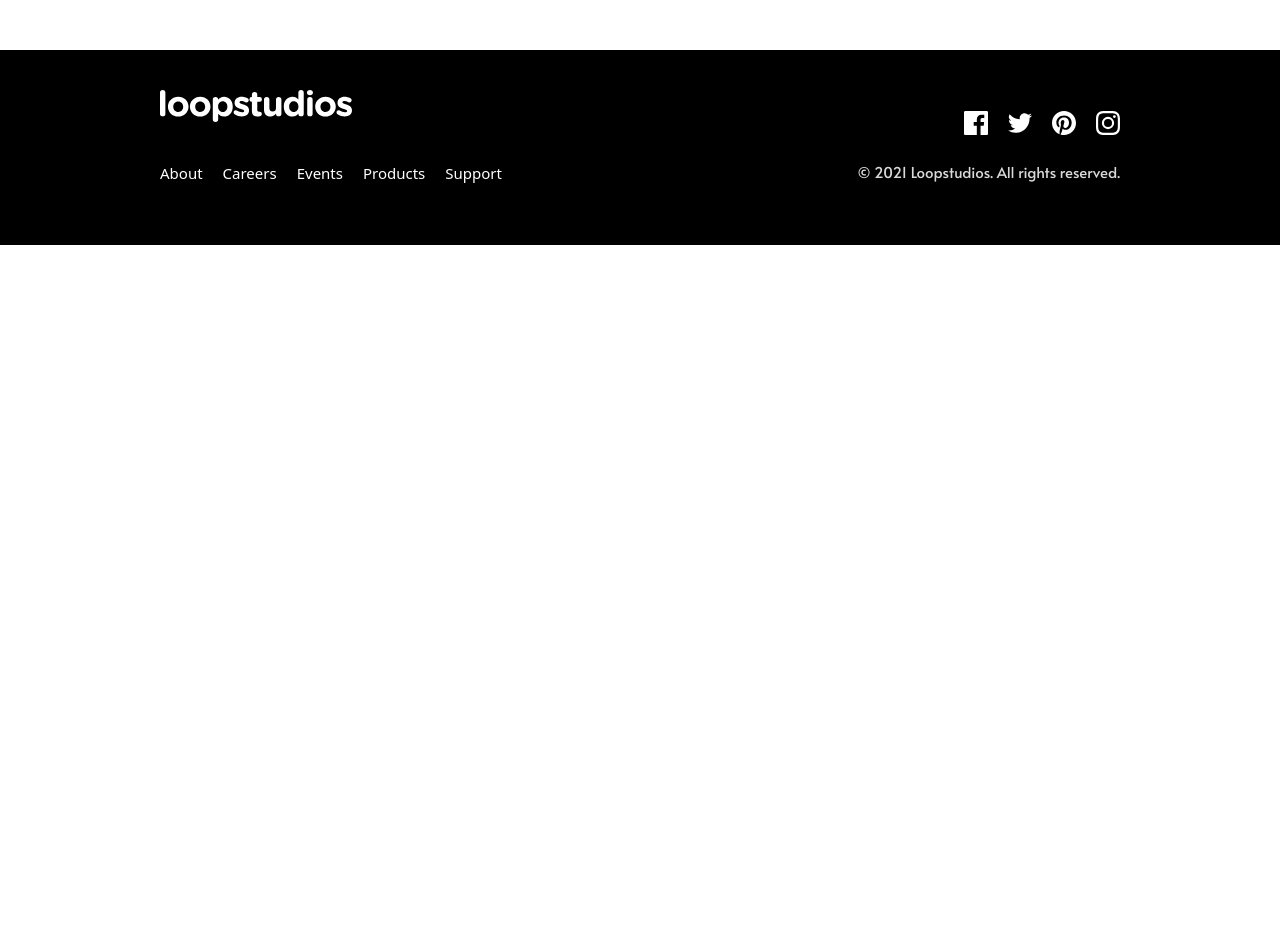
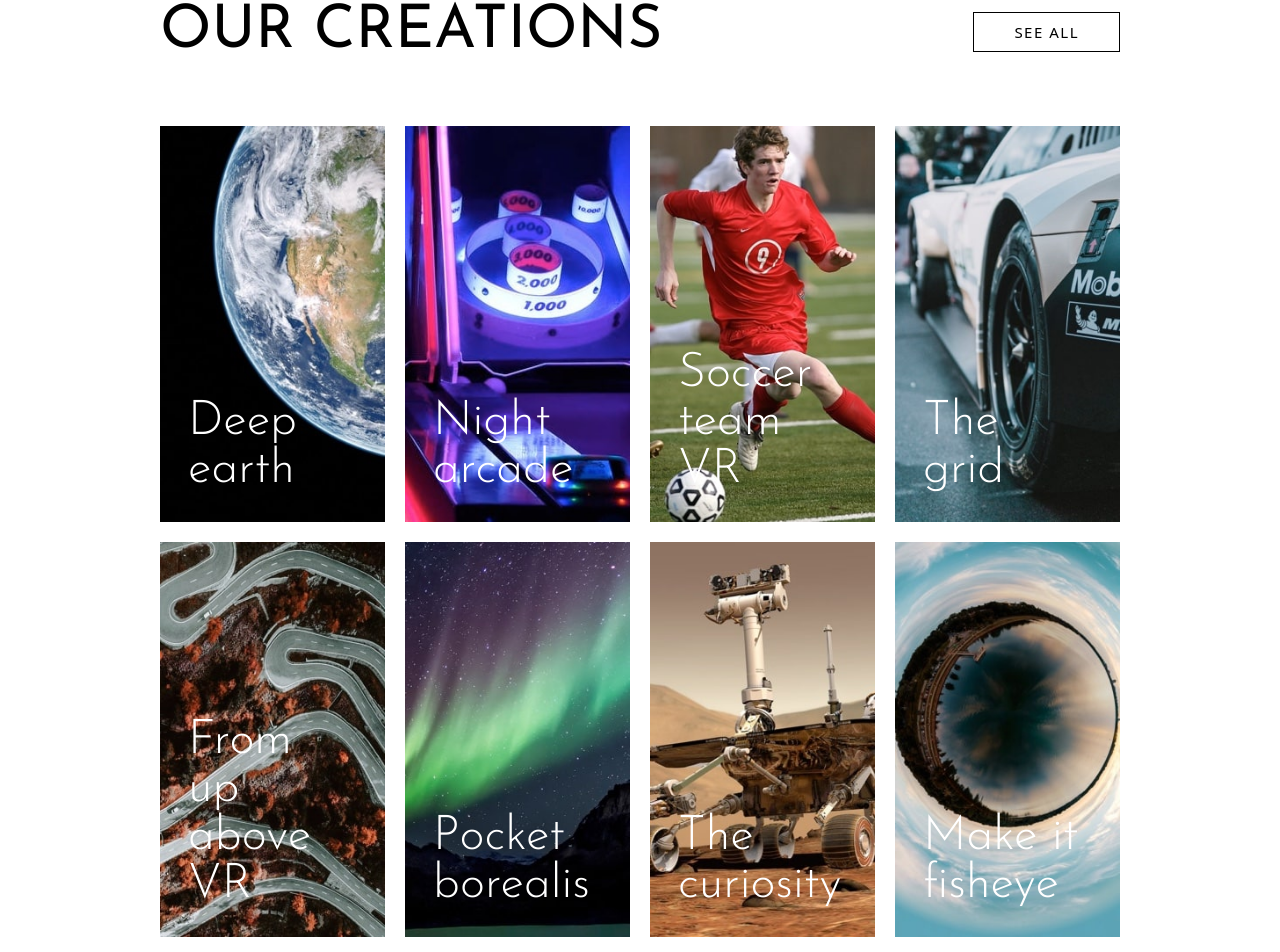
Before and after one commit to MauriceMumbere/Loopstudios-landing-page-main, a Nuxt app: page / in a window 1280 px wide. Shown: the part 1538-2490 px from the top of the page. Before the commit the page ends 1783 px from the top, so only its background shows below. Built offline with nearby package versions, Linux system fonts and the light colour scheme.

Commit message:
feat: add CreationSection component to showcase various VR creations

```diff
--- /dev/null
+++ b/components/CreationSection.vue
@@ -0,0 +1,87 @@
+<script setup>
+const datas = [
+  {
+    img_desktop: "/images/desktop/image-deep-earth.jpg",
+    img_mobile: "/images/mobile/image-deep-earth.jpg",
+    title: "Deep earth",
+  },
+  {
+    img_desktop: "/images/desktop/image-night-arcade.jpg",
+    img_mobile: "/images/mobile/image-night-arcade.jpg",
+    title: "Night arcade",
+  },
+  {
+    img_desktop: "/images/desktop/image-soccer-team.jpg",
+    img_mobile: "/images/mobile/image-soccer-team.jpg",
+    title: "Soccer team VR",
+  },
+  {
+    img_desktop: "/images/desktop/image-grid.jpg",
+    img_mobile: "/images/mobile/image-grid.jpg",
+    title: "The grid",
+  },
+  {
+    img_desktop: "/images/desktop/image-from-above.jpg",
+    img_mobile: "/images/mobile/image-from-above.jpg",
+    title: "From up above VR",
+  },
+  {
+    img_desktop: "/images/desktop/image-pocket-borealis.jpg",
+    img_mobile: "/images/mobile/image-pocket-borealis.jpg",
+    title: "Pocket borealis",
+  },
+  {
+    img_desktop: "/images/desktop/image-curiosity.jpg",
+    img_mobile: "/images/mobile/image-curiosity.jpg",
+    title: "The curiosity",
+  },
+  {
+    img_desktop: "/images/desktop/image-fisheye.jpg",
+    img_mobile: "/images/mobile/image-fisheye.jpg",
+    title: "Make it fisheye",
+  },
+];
+</script>
+<template>
+  <section class="px-5 md:px-[10rem] py-[4rem] relative">
+    <div class="flex justify-between items-center">
+      <div class="text-center md:text-left">
+        <h1 class="text-4xl md:text-6xl uppercase">Our creations</h1>
+      </div>
+      <div class="absolute bottom-0 md:static left-32 md:left-auto">
+        <button
+          class="border border-black py-2 px-10 cursor-pointer uppercase tracking-widest bg-white hover:bg-black hover:text-white"
+        >
+          See all
+        </button>
+      </div>
+    </div>
+
+    <div class="grid grid-cols-1 md:grid-cols-4 gap-5 pt-16">
+      <div
+        class="relative group overflow-hidden"
+        v-for="(data, index) in datas"
+        :key="index"
+      >
+        <figure class="w-full">
+          <picture>
+            <source media="(min-width: 768px)" :srcset="data.img_desktop" />
+            <img class="w-full" :src="data.img_mobile" :alt="data.title" />
+          </picture>
+        </figure>
+
+        <div
+          class="absolute inset-0 bg-white/0 transition duration-300 group-hover:bg-white/40"
+        ></div>
+
+        <div class="absolute inset-x-0 bottom-0 p-7 flex items-end">
+          <h2
+            class="w-[14rem] text-5xl text-white group-hover:text-black font-light"
+          >
+            {{ data.title }}
+          </h2>
+        </div>
+      </div>
+    </div>
+  </section>
+</template>
```
